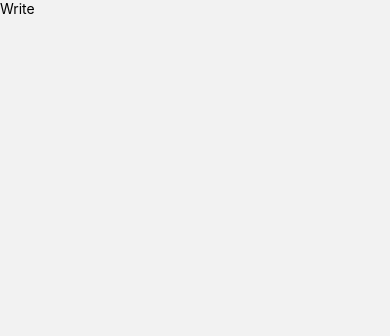
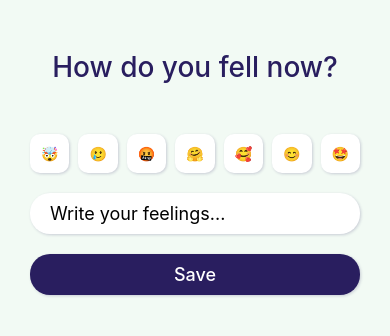
Before and after one commit to guamegi/gumna-diary, a React Native app: screen /Write in a window 390 px wide. Shown: the top 336 px of the page. Built offline with nearby package versions, Linux system fonts and the light colour scheme.

Commit message:
write screen

```diff
--- a/colors.js
+++ b/colors.js
@@ -1,7 +1,7 @@
 const colors = {
-  bgColor: "#ffda79",
-  textColor: "#34ace0",
+  bgColor: "#F2FAF4",
+  textColor: "#291E5F",
   cardColor: "#f7f1e3",
-  btnColor: "#706fd3",
+  btnColor: "#291E5F",
 };
 export default colors;
--- a/screens/Home.js
+++ b/screens/Home.js
@@ -5,13 +5,14 @@
 
 const View = styled.View`
   flex: 1;
-  padding: 0px 50px;
+  padding: 0px 30px;
   padding-top: 100px;
   background-color: ${colors.bgColor};
 `;
 const Title = styled.Text`
   color: ${colors.textColor};
   font-size: 38px;
+  font-weight: 500;
   margin-bottom: 100px;
 `;
 const Btn = styled.TouchableOpacity`
@@ -25,7 +26,7 @@
   justify-content: center;
   align-items: center;
   elevation: 5;
-  box-shadow: 1px 1px 5px rgba(0, 0, 0, 0.3);
+  box-shadow: 1px 1px 3px rgba(41, 30, 95, 0.2);
 `;
 
 const Home = ({ navigation: { navigate } }) => {
--- a/screens/Write.js
+++ b/screens/Write.js
@@ -1,13 +1,97 @@
-import React from "react";
+import React, { useState } from "react";
+import { Alert } from "react-native";
 import styled from "styled-components/native";
+import colors from "../colors";
 
-const View = styled.View``;
-const Text = styled.Text``;
+const View = styled.View`
+  flex: 1;
+  background-color: ${colors.bgColor};
+  padding: 0px 30px;
+`;
+const Title = styled.Text`
+  color: ${colors.textColor};
+  font-size: 28px;
+  margin: 50px 0px;
+  text-align: center;
+  font-weight: 500;
+`;
+const TextInput = styled.TextInput`
+  background-color: white;
+  border-radius: 20px;
+  padding: 10px 20px;
+  font-size: 18px;
+  box-shadow: 1px 1px 3px rgba(41, 30, 95, 0.2);
+`;
+const Btn = styled.TouchableOpacity`
+  width: 100%;
+  background-color: ${colors.btnColor};
+  margin-top: 20px;
+  padding: 10px 20px;
+  align-items: center;
+  border-radius: 20px;
+  box-shadow: 1px 1px 3px rgba(41, 30, 95, 0.2);
+`;
+const BtnText = styled.Text`
+  color: white;
+  font-size: 18px;
+  font-weight: 500;
+`;
+
+const Emotions = styled.View`
+  flex-direction: row;
+  margin-bottom: 20px;
+  justify-content: space-between;
+`;
+const Emotion = styled.TouchableOpacity`
+  background-color: white;
+  padding: 10px;
+  border-radius: 10px;
+  border-width: 1px;
+  border-color: ${(props) =>
+    props.selected ? "rgba(41,30,95,1)" : "transparent"};
+  box-shadow: 1px 1px 3px rgba(41, 30, 95, 0.2);
+`;
+const EmotionText = styled.Text`
+  font-size: 14px;
+`;
+
+const emotions = ["🤯", "🥲", "🤬", "🤗", "🥰", "😊", "🤩"];
 
 const Write = () => {
+  const [selectedEmotion, setEmotion] = useState(null);
+  const [feelings, setFeelings] = useState("");
+  const onChangeText = (text) => setFeelings(text);
+  const onEmotionPress = (face) => setEmotion(face);
+  const onSubmit = () => {
+    if (feelings === "" || selectedEmotion === null) {
+      return Alert.alert("Please complete form.");
+    }
+  };
+  // console.log(feelings);
   return (
     <View>
-      <Text>Write</Text>
+      <Title>How do you fell now?</Title>
+      <Emotions>
+        {emotions.map((emotion, index) => (
+          <Emotion
+            key={index}
+            selected={emotion === selectedEmotion}
+            onPress={() => onEmotionPress(emotion)}
+          >
+            <EmotionText>{emotion}</EmotionText>
+          </Emotion>
+        ))}
+      </Emotions>
+      <TextInput
+        returnKeyType="done"
+        onSubmitEditing={onSubmit}
+        onChangeText={onChangeText}
+        value={feelings}
+        placeholder="Write your feelings..."
+      />
+      <Btn onPress={onSubmit}>
+        <BtnText>Save</BtnText>
+      </Btn>
     </View>
   );
 };
```
